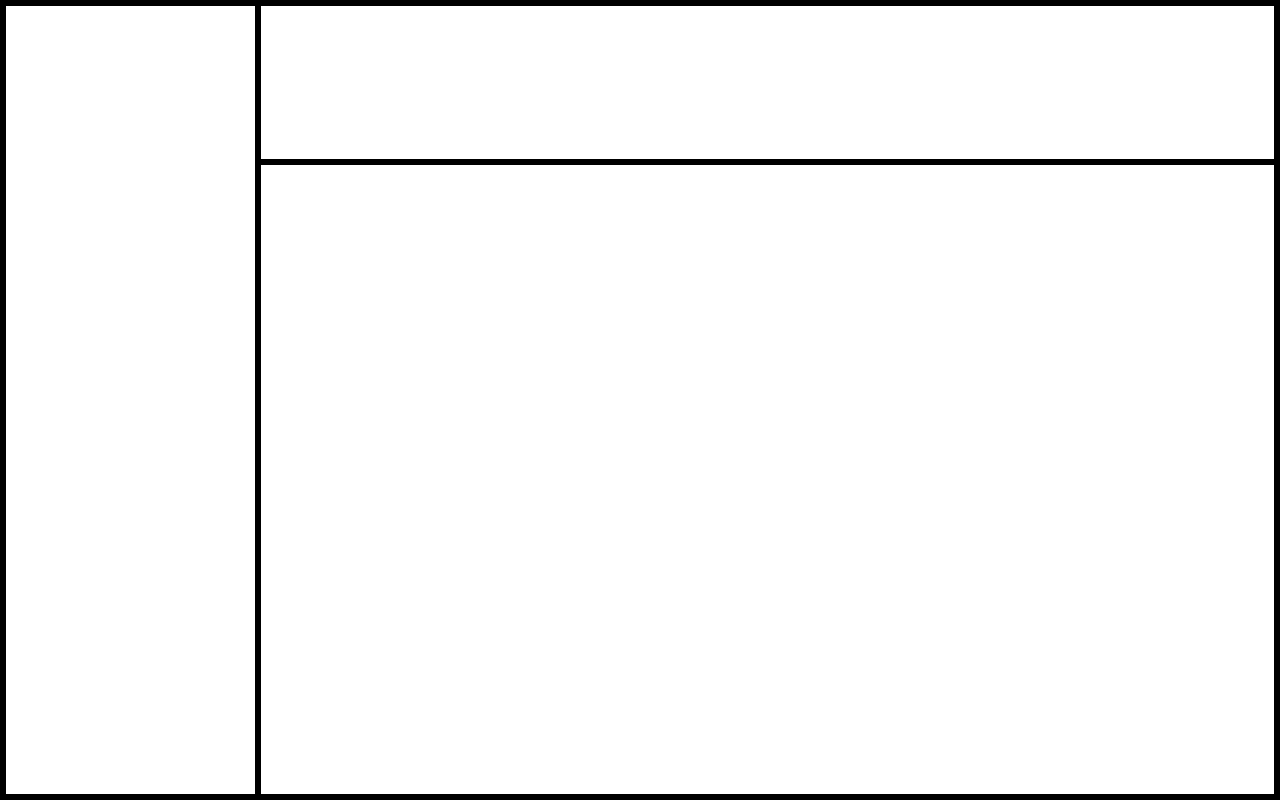
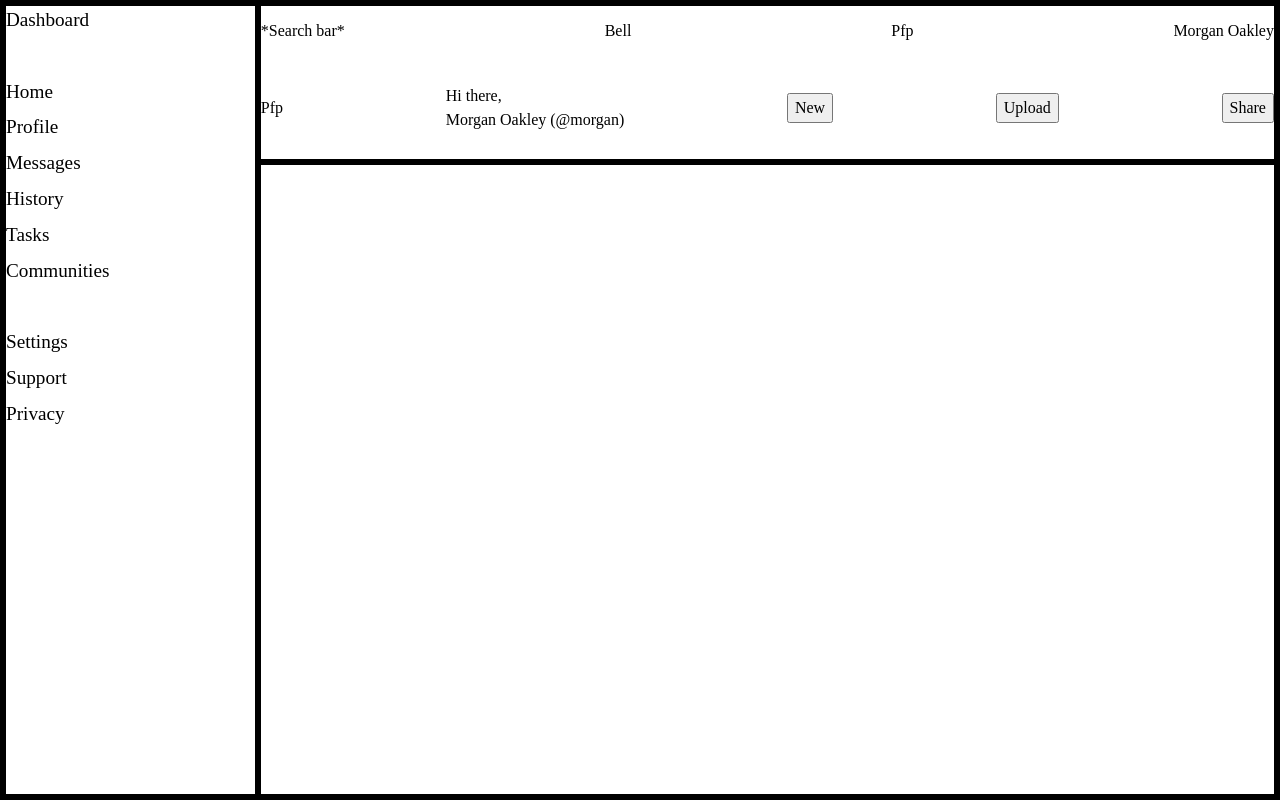
Before and after one commit to nickandrews010/admin-dashboard, a plain HTML site: page index.html in a window 1280 px wide. Drawn offline with Linux system fonts and the light colour scheme.

Commit message:
Create basic skeleton for the flexbox/grid of header & sidebar

```diff
--- a/index.html
+++ b/index.html
@@ -10,8 +10,34 @@
 
 <body>
     <div class="page">
-        <div class="sidebar"></div>
-        <div class="header"></div>
+        <div class="sidebar">
+            <p>Dashboard</p>
+            <p>Home</p>
+            <p>Profile</p>
+            <p>Messages</p>
+            <p>History</p>
+            <p>Tasks</p>
+            <p>Communities</p>
+            <p></p>
+            <p>Settings</p>
+            <p>Support</p>
+            <p>Privacy</p>
+        </div>
+        <div class="header">
+            <div id="topLine">
+                <p>*Search bar*</p>
+                <p>Bell</p>
+                <p>Pfp</p>
+                <p>Morgan Oakley</p>
+            </div>
+            <div id="lineTwo">
+                <p>Pfp</p>
+                <p>Hi there, <br> Morgan Oakley (@morgan)</p>
+                <button>New</button>
+                <button>Upload</button>
+                <button>Share</button>
+            </div>
+        </div>
         <div class="main"></div>
     </div>
 </body>
--- a/styles.css
+++ b/styles.css
@@ -56,11 +56,26 @@
 
   .sidebar {
     grid-row: 1 / 6;
+
+    display: grid;
+    grid-template-rows: 2fr repeat(20, 1fr);
+    font-size: 1.2rem;
   }
 
   .header {
     grid-column: 2 / 6;
     grid-row: 1;
+
+    display: grid;
+    grid-template-rows: 1fr 2fr;
+  }
+
+  #topLine, #lineTwo {
+    border-style: hidden;
+    display: flex;
+    justify-content: space-between;
+    align-items: center;
+    gap: 15px;
   }
 
   .main {
```
